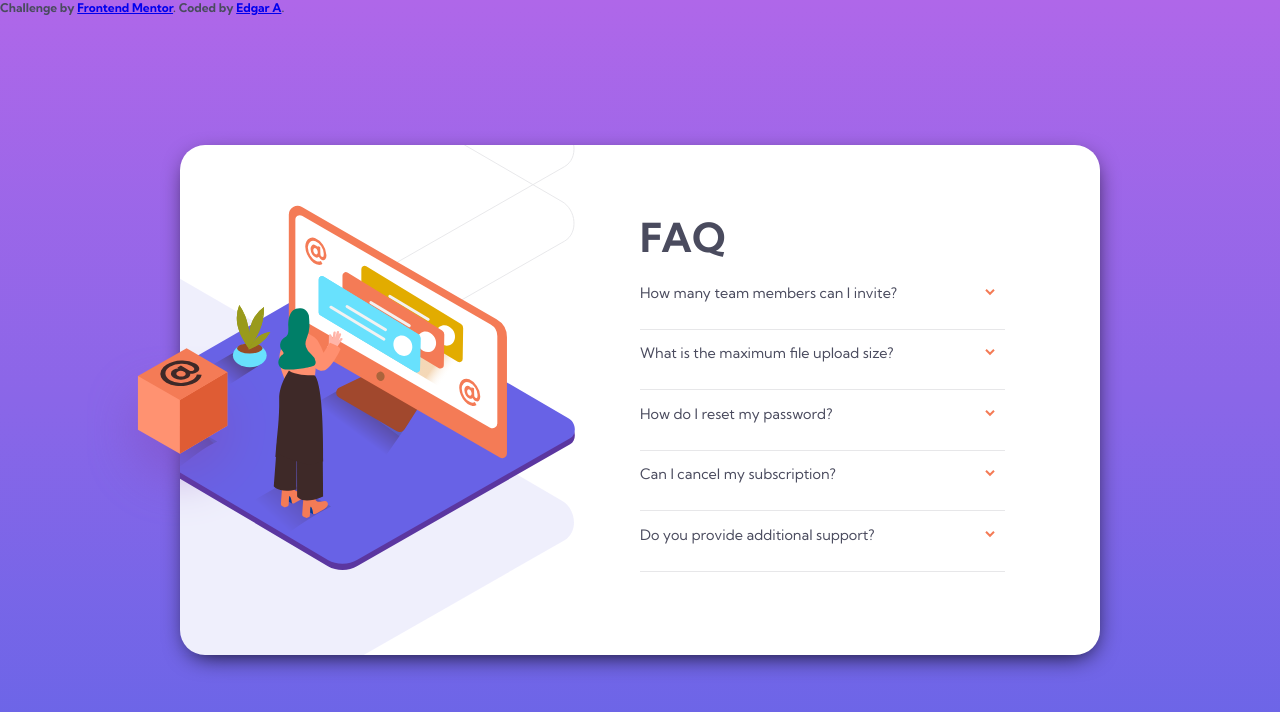
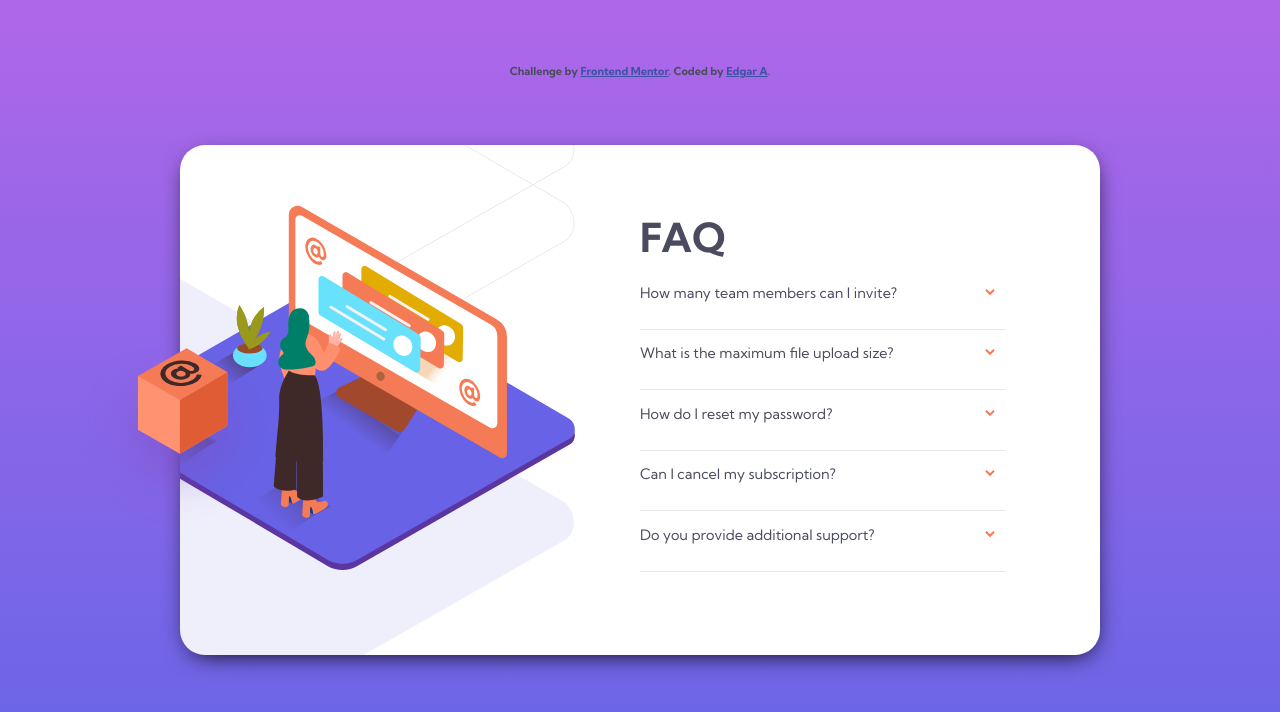
Before and after one commit to inosuke-x/faq-accordion, a plain HTML site: page index.html in a window 1280 px wide. Drawn offline with Linux system fonts and the light colour scheme.

Commit message:
Update style.css

```diff
--- a/app/scss/style.css
+++ b/app/scss/style.css
@@ -78,7 +78,15 @@ body {
 .img-mobile-bg {
   display: none;
 }
+.attribution {
+  font-size: 11px;
+  text-align: center;
+  margin-top: 5%;
+}
 
+.attribution a {
+  color: #3e52a3;
+}
 @-webkit-keyframes expand {
   from {
     max-height: 0px;
```
